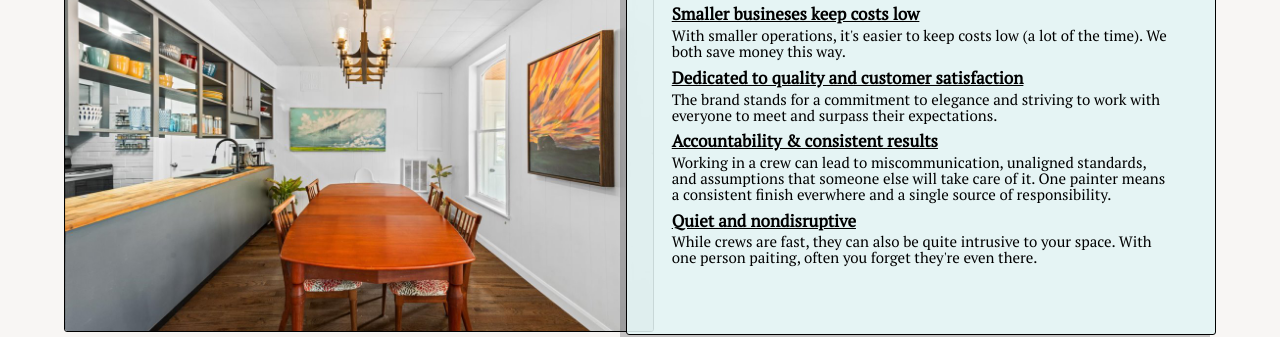
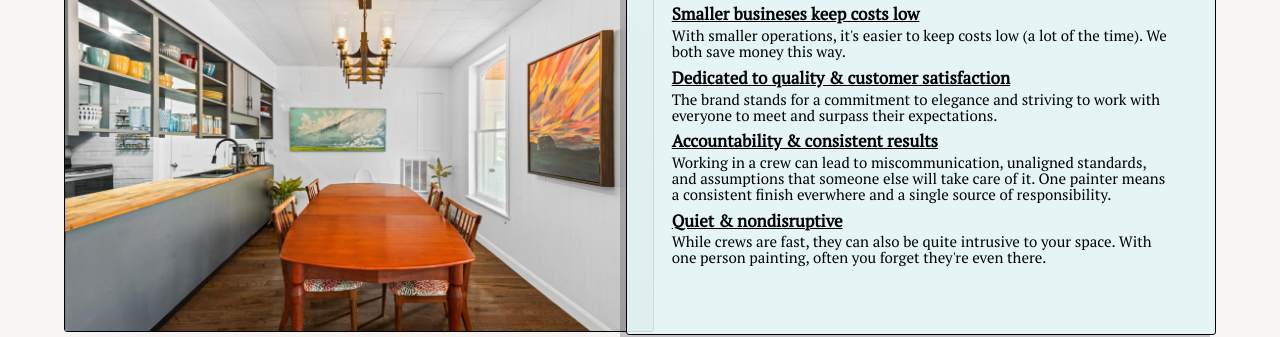
Before and after one commit to TannerChrishop/paintedworld, a plain HTML site: page index.html in a window 1280 px wide. Shown: the part 714-1051 px from the top of the page. Drawn offline with Linux system fonts and the light colour scheme; a web font is replaced by a local one.

Commit message:
more spelling

```diff
--- a/index.html
+++ b/index.html
@@ -55,7 +55,7 @@
                     <p>With smaller operations, it's easier to keep costs low (a lot of the time). We both save money this way.</p>
                 </li>
                 <li>
-                    <h5>Dedicated to quality and customer satisfaction</h5>
+                    <h5>Dedicated to quality & customer satisfaction</h5>
                     <p>The brand stands for a commitment to elegance and striving to work with everyone to meet and surpass
                         their expectations.
                     </p>
@@ -68,9 +68,9 @@
                     </p>
                 </li>
                 <li>
-                    <h5>Quiet and nondisruptive</h5>
+                    <h5>Quiet & nondisruptive</h5>
                     <p>While crews are fast, they can also be quite intrusive to your
-                        space. With one person paiting, often you forget they're even there.
+                        space. With one person painting, often you forget they're even there.
                     </p>
                 </li>
             </ul>
```
